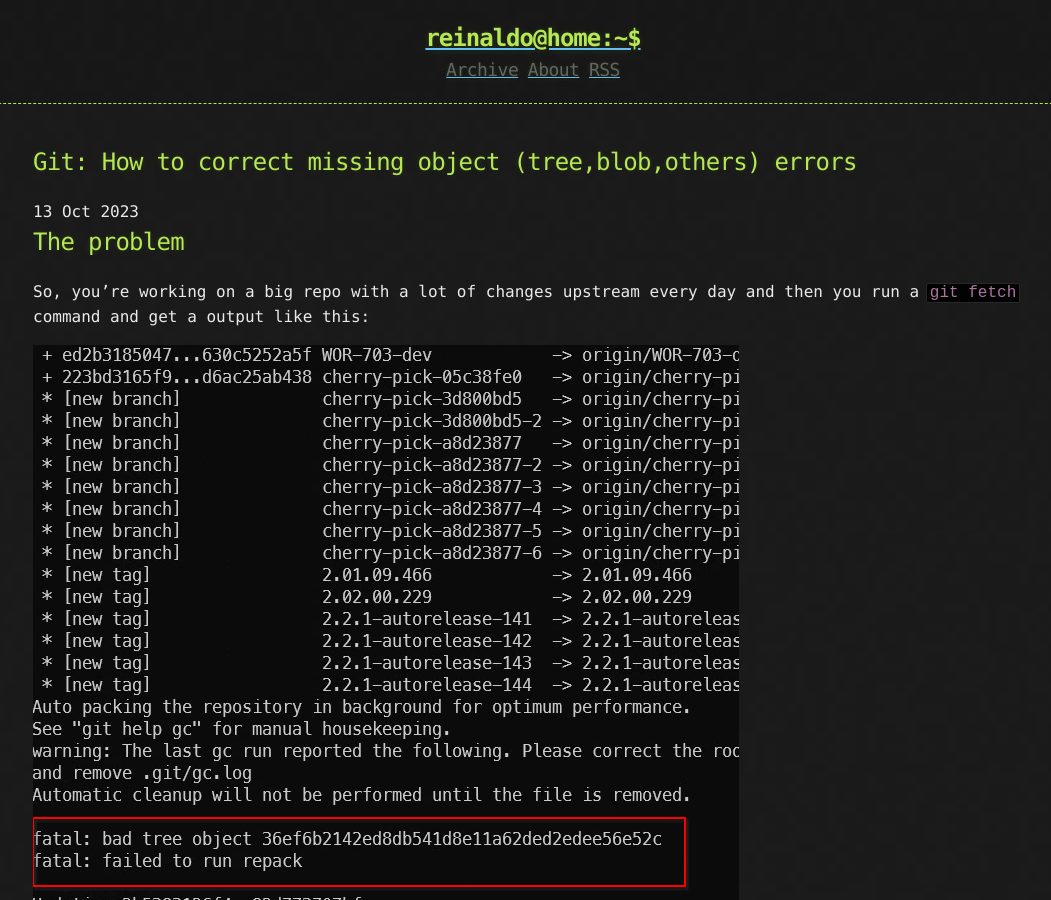
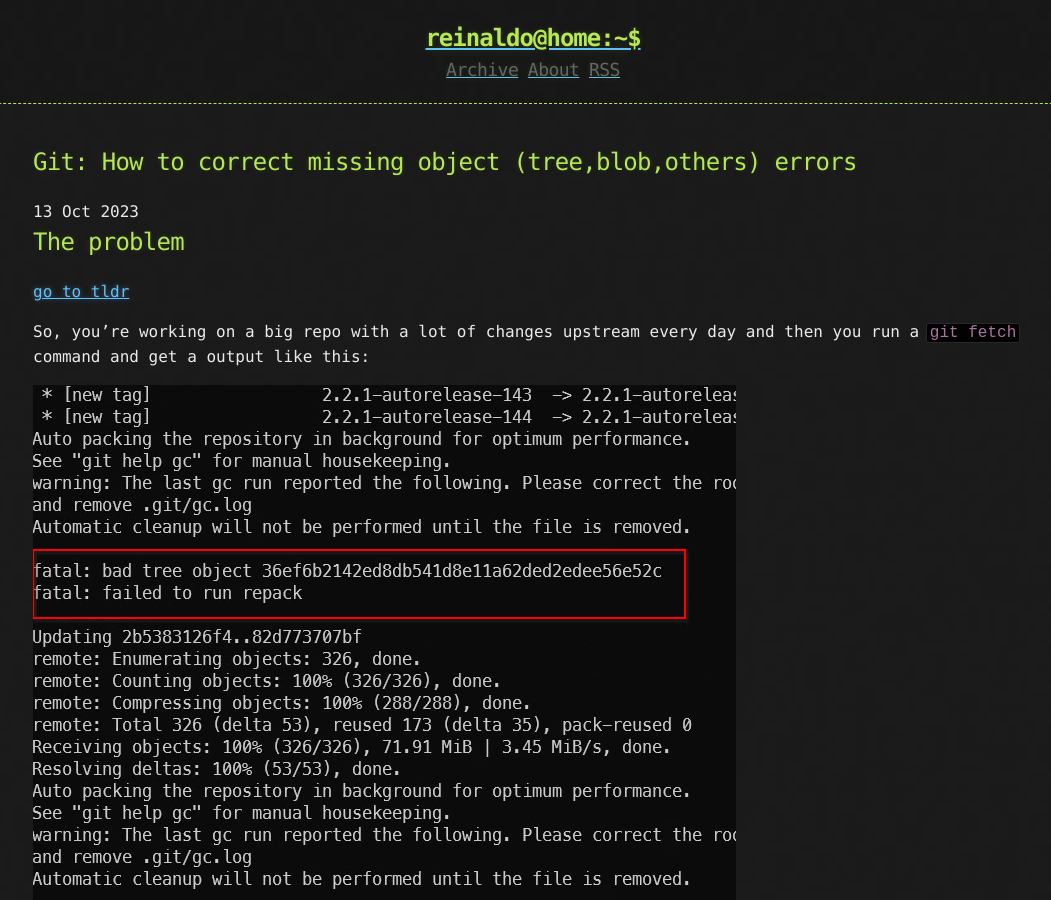
Before and after one commit to reinaldorauch/reinaldorauch.github.io, a Jekyll site: the page built from _posts/2023-10-13-git-how-to-correct-missing-object-errors.md, in a window 1280 px wide and 900 px high. Shown: the whole window, without its empty margins (107-1158 px from the left). Built offline with Jekyll 4.4.1, drawn with Linux system fonts in a browser that asks for light colours; comment, search, counter and statistics services are not loaded.

Commit message:
fix: first image size and link to tldr

````diff
--- a/_posts/2023-10-13-git-how-to-correct-missing-object-errors.md
+++ b/_posts/2023-10-13-git-how-to-correct-missing-object-errors.md
@@ -5,7 +5,10 @@
 lang: "en-US"
 ---
 
+
 ## The problem
+
+<a href="#tldr">go to tldr</a>
 
 So, you're working on a big repo with a lot of changes upstream every day and then you run a `git fetch` command and get a output like this:
 
@@ -23,7 +26,7 @@
 
 ## Solution
 
-### tldr
+<h3 id="tldr">tldr</h3>
 
 ```bash
 git fsck --lost-found | grep missing | awk '{print $3}' | xargs git fetch-pack <the origin repo URI>
````
Also changed, not shown: assets/bad-object-sample.png.
